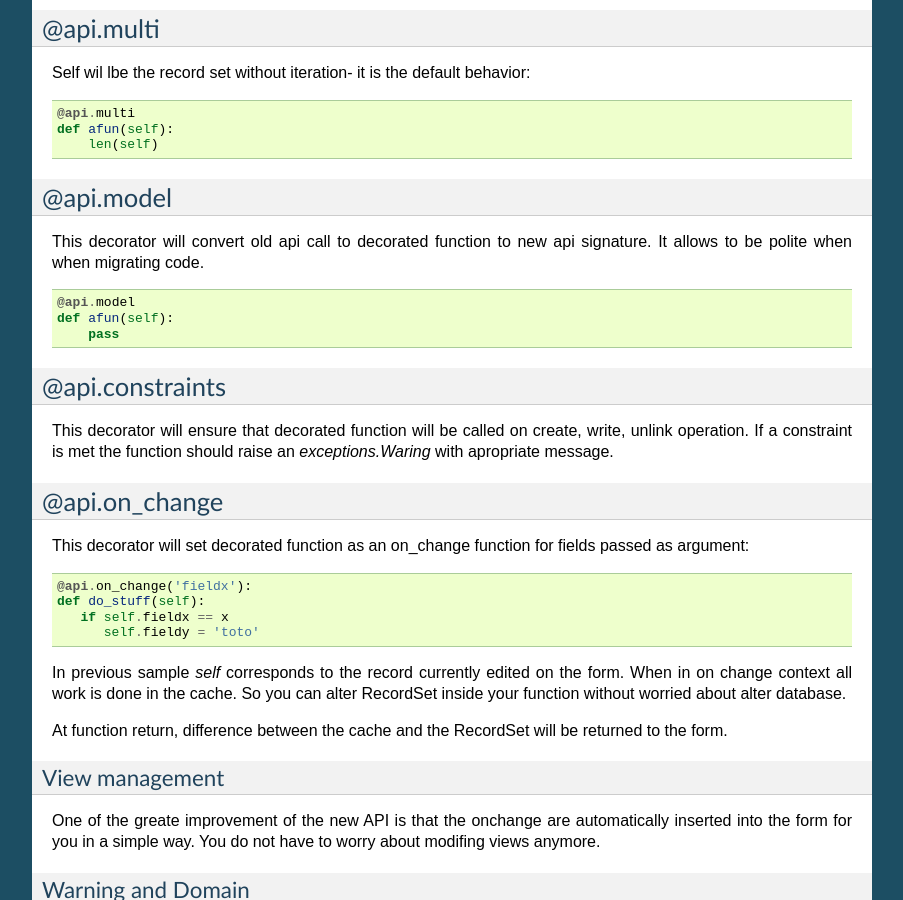
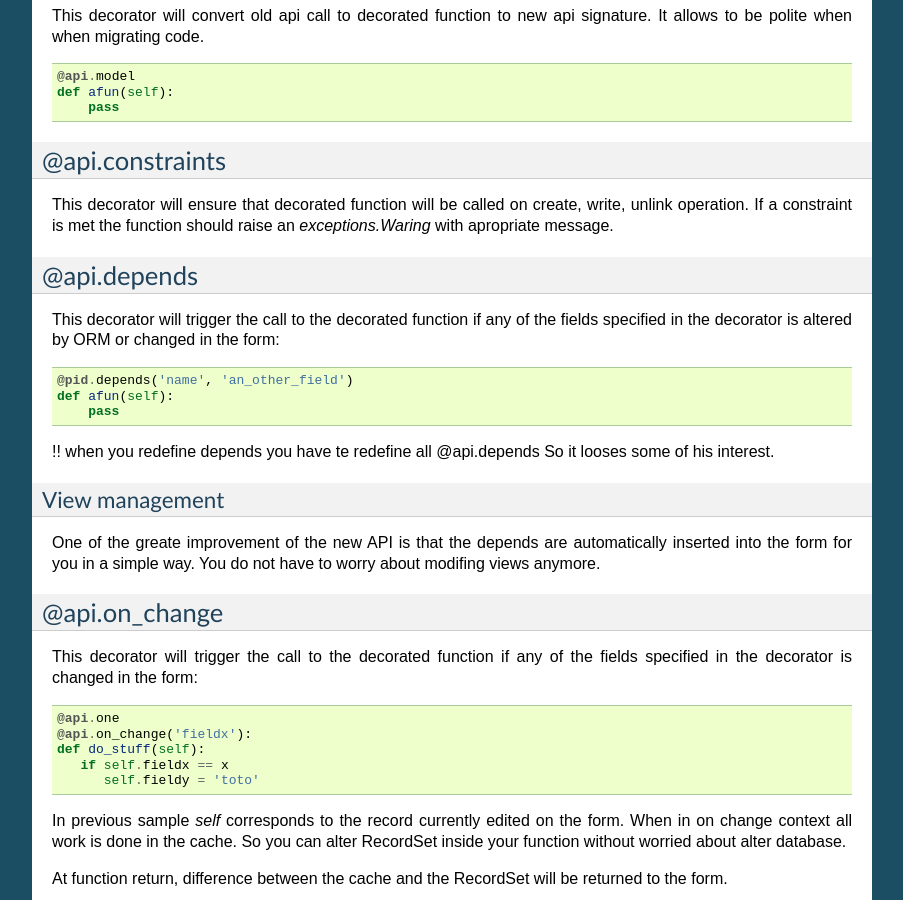
Before and after one commit to nbessi/odoo_new_api_guideline, a Sphinx documentation site: the page built from source/decorator.rst, in a window 1280 px wide and 900 px high, scrolled down 913 px. Shown: the whole window, without its empty margins (198-1101 px from the left). Built offline with Sphinx 7.4.7, drawn with Linux system fonts in a browser that asks for light colours; formulas are drawn with MathJax 3; some of the changed text lies outside the part shown.

Commit message:
Update decorator.rst

```diff
--- a/source/decorator.rst
+++ b/source/decorator.rst
@@ -77,10 +63,32 @@
 This decorator will ensure that decorated function will be called on create, write, unlink operation.
 If a constraint is met the function should raise an `exceptions.Waring` with apropriate message.
 
+@api.depends
+------------
+
+This decorator will trigger the call to the decorated function if any of the
+fields specified in the decorator is altered by ORM or changed in the form: ::
+
+    @pid.depends('name', 'an_other_field')
+    def afun(self):
+        pass
+
+
+!! when you redefine depends you have te redefine all @api.depends
+So it looses some of his interest.
+
+View management
+###############
+One of the greate improvement of the new API is that the depends are automatically inserted into the form for you in a simple way. You do not have to worry about modifing views anymore.
+
+
+
 @api.on_change
 --------------
-This decorator will set decorated function as an on_change function for fields passed as argument: ::
+This decorator will trigger the call to the decorated function if any of the
+fields specified in the decorator is changed in the form: ::
 
+  @api.one
   @api.on_change('fieldx'):
   def do_stuff(self):
      if self.fieldx == x
```
Also changed, not shown: other parts of source/decorator.rst (+0 -14 lines).
